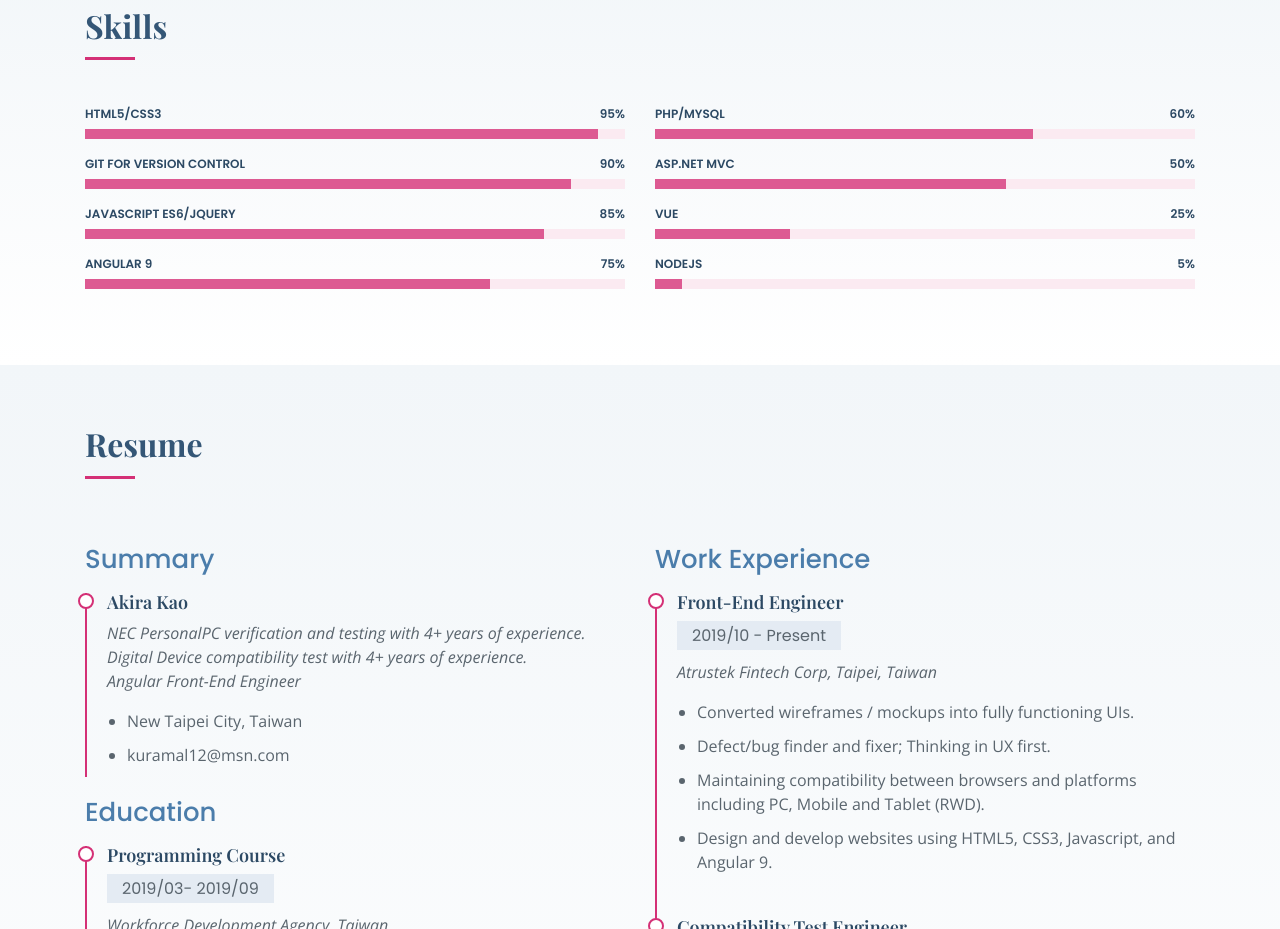
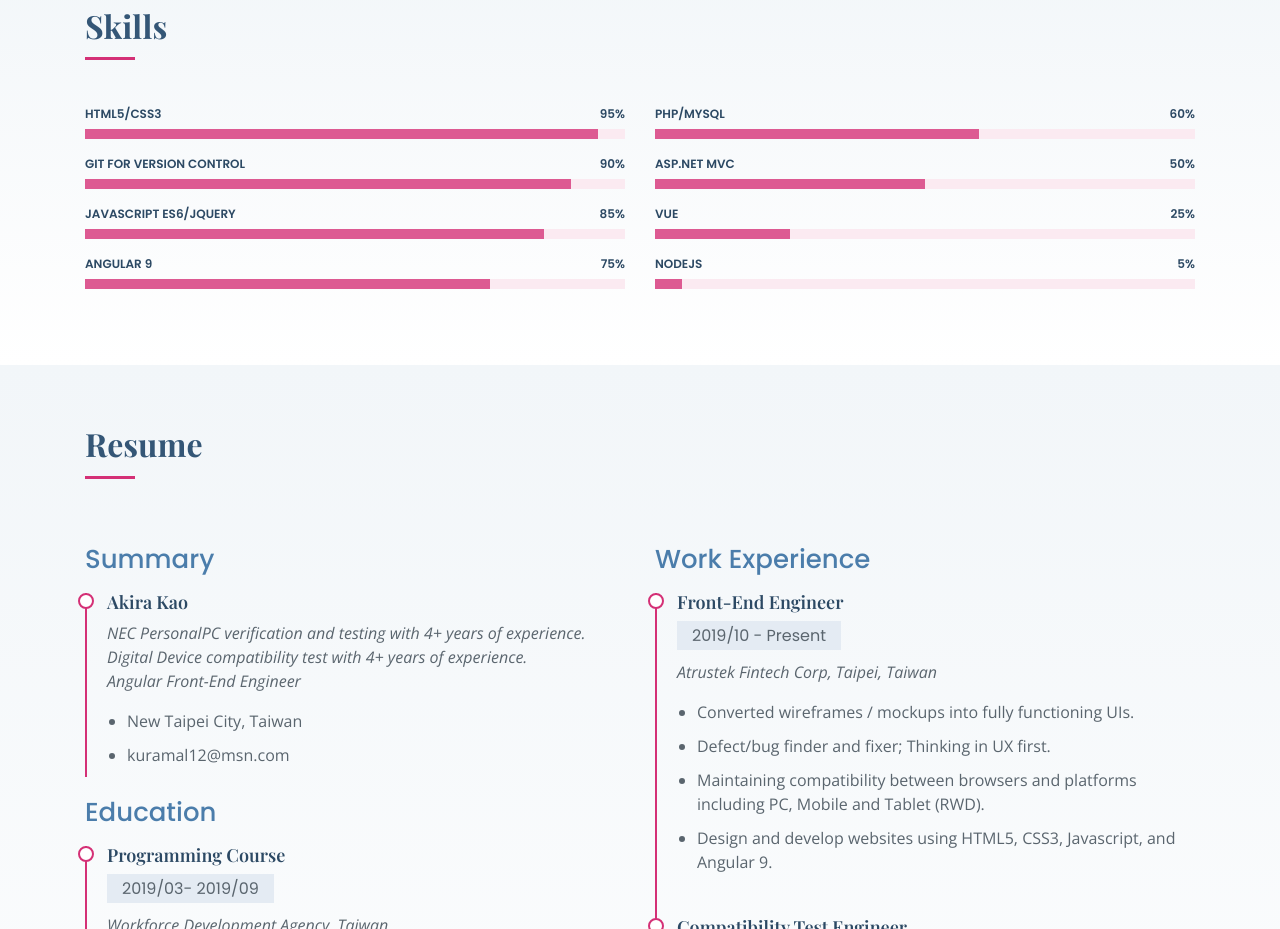
Before and after one commit to Akirayasaka/Akirayasaka.github.io, a plain HTML site: page index.html in a window 1280 px wide. Shown: the part 1320-2249 px from the top of the page. Drawn offline with nearby package versions, Linux system fonts and the light colour scheme; a web font is replaced by a local one.

Commit message:
Update bar

```diff
--- a/index.html
+++ b/index.html
@@ -180,7 +180,7 @@
             <div class="progress">
               <span class="skill">PHP/MySQL <i class="val">60%</i></span>
               <div class="progress-bar-wrap">
-                <div class="progress-bar" role="progressbar" aria-valuenow="70" aria-valuemin="0" aria-valuemax="100">
+                <div class="progress-bar" role="progressbar" aria-valuenow="60" aria-valuemin="0" aria-valuemax="100">
                 </div>
               </div>
             </div>
@@ -188,7 +188,7 @@
             <div class="progress">
               <span class="skill">ASP.NET MVC <i class="val">50%</i></span>
               <div class="progress-bar-wrap">
-                <div class="progress-bar" role="progressbar" aria-valuenow="65" aria-valuemin="0" aria-valuemax="100"></div>
+                <div class="progress-bar" role="progressbar" aria-valuenow="50" aria-valuemin="0" aria-valuemax="100"></div>
               </div>
             </div>
 
```
